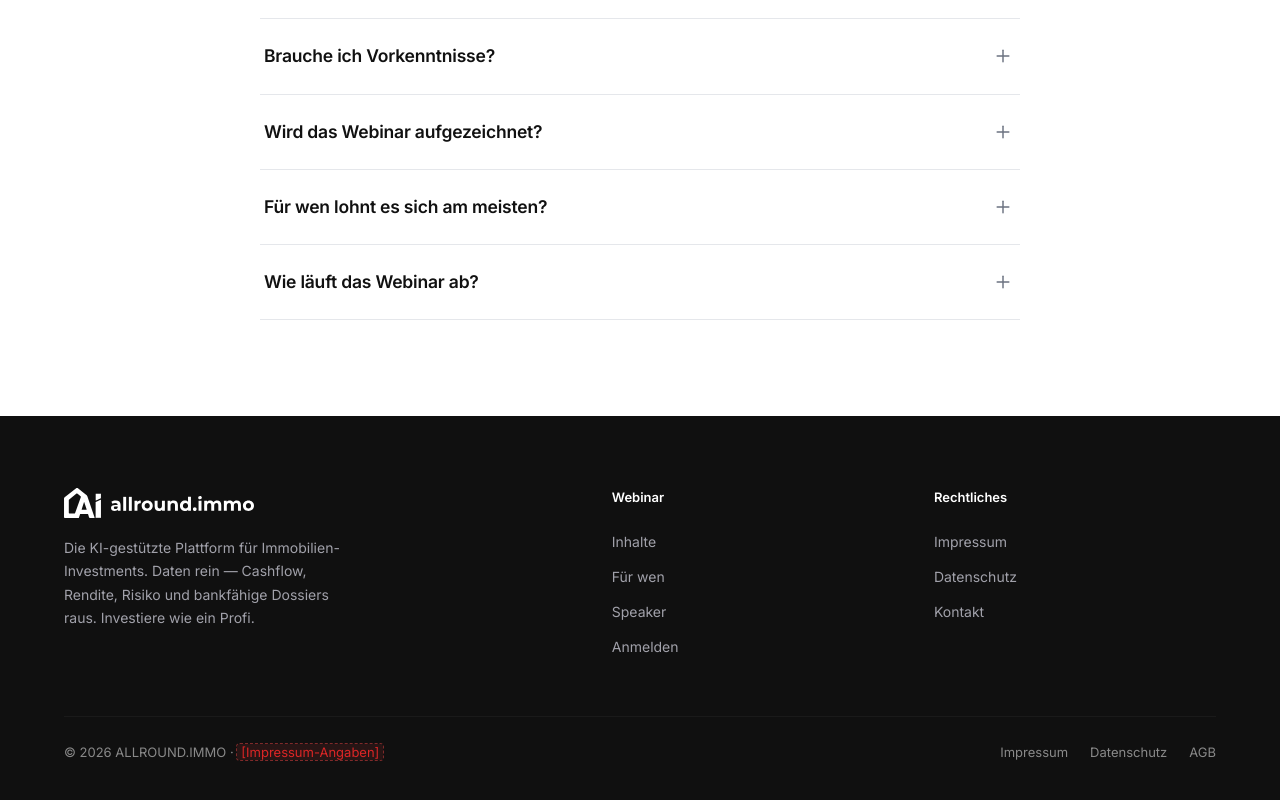
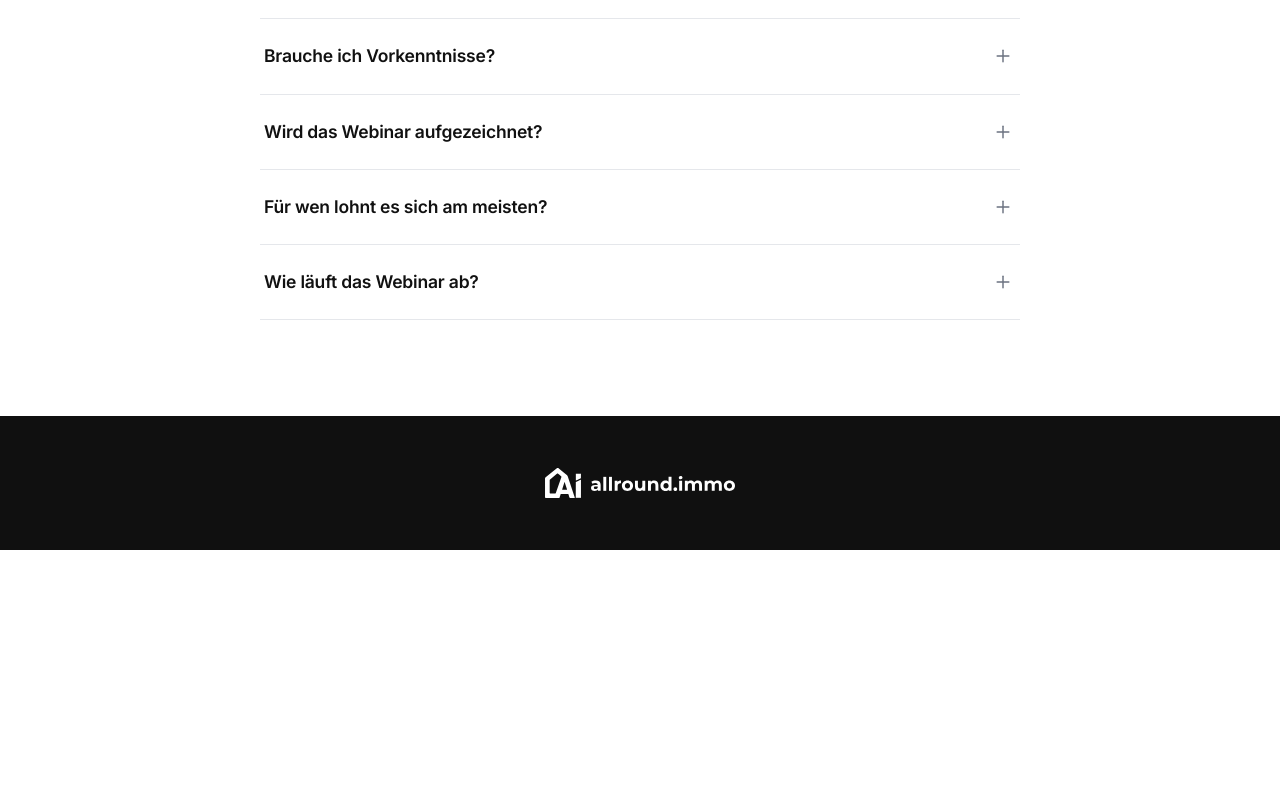
Before and after one commit to maximilian-invest/Funnel, a Next.js app: page / in a window 1280 px wide. Shown: the part 5233-6033 px from the top of the page. After the commit the page ends 5783 px from the top, so only its background shows below. Built offline with nearby package versions, Linux system fonts and the light colour scheme.

Commit message:
chore: reduce footer to logo only
Remove Impressum/Datenschutz/AGB/Kontakt links, brand blurb and copyright
placeholder from the footer on all pages — footer now shows just the logo.

https://claude.ai/code/session_01VtsFuTYKbdnNNutkhoKxPc

```diff
--- a/src/app/bestaetigung/page.tsx
+++ b/src/app/bestaetigung/page.tsx
@@ -124,7 +124,7 @@ export default function ConfirmationPage() {
         </div>
       </section>
 
-      <Footer variant="compact" />
+      <Footer />
     </>
   );
 }
--- a/src/app/globals.css
+++ b/src/app/globals.css
@@ -660,3 +660,7 @@ svg.lucide { stroke-width: 1.75; }
   .seats-dot { animation: none; }
   .seats-fill { transition: none; }
 }
+
+/* footer reduced to logo only */
+.footer { padding: 52px 0; }
+.footer-min { display: flex; align-items: center; justify-content: center; }
--- a/src/app/page.tsx
+++ b/src/app/page.tsx
@@ -320,7 +320,7 @@ export default function LandingPage() {
         </div>
       </section>
 
-      <Footer variant="full" />
+      <Footer />
     </>
   );
 }
--- a/src/components/Footer.tsx
+++ b/src/components/Footer.tsx
@@ -3,70 +3,16 @@ import { asset } from "@/lib/asset";
 const MARK_WHITE = asset("/assets/logo-mark-white.svg");
 const WORD_WHITE = asset("/assets/logo-wordmark-white.svg");
 
-export function Footer({ variant = "full" }: { variant?: "full" | "compact" }) {
-  if (variant === "compact") {
-    return (
-      <footer className="footer">
-        <div className="container">
-          <div
-            className="footer-bottom"
-            style={{ marginTop: 0, borderTop: "none", paddingTop: 0 }}
-          >
-            <span className="brand">
-              {/* eslint-disable-next-line @next/next/no-img-element */}
-              <img className="mark" src={MARK_WHITE} alt="Allround.immo" style={{ height: 26 }} />
-              {/* eslint-disable-next-line @next/next/no-img-element */}
-              <img className="word" src={WORD_WHITE} alt="" style={{ height: 13 }} />
-            </span>
-            <span className="legal">
-              <a href="#">Impressum</a>
-              <a href="#">Datenschutz</a>
-              <a href="#">Kontakt</a>
-            </span>
-          </div>
-        </div>
-      </footer>
-    );
-  }
-
+export function Footer() {
   return (
     <footer className="footer">
       <div className="container">
-        <div className="footer-top">
-          <div className="brand-block">
-            <span className="brand">
-              {/* eslint-disable-next-line @next/next/no-img-element */}
-              <img className="mark" src={MARK_WHITE} alt="Allround.immo" />
-              {/* eslint-disable-next-line @next/next/no-img-element */}
-              <img className="word" src={WORD_WHITE} alt="" style={{ height: 15 }} />
-            </span>
-            <p>
-              Die KI-gestützte Plattform für Immobilien-Investments. Daten rein — Cashflow,
-              Rendite, Risiko und bankfähige Dossiers raus. Investiere wie ein Profi.
-            </p>
-          </div>
-          <div className="footer-col">
-            <h4>Webinar</h4>
-            <a href="#lernen">Inhalte</a>
-            <a href="#fuerwen">Für wen</a>
-            <a href="#host">Speaker</a>
-            <a href="#anmelden">Anmelden</a>
-          </div>
-          <div className="footer-col">
-            <h4>Rechtliches</h4>
-            <a href="#">Impressum</a>
-            <a href="#">Datenschutz</a>
-            <a href="#">Kontakt</a>
-          </div>
-        </div>
-        <div className="footer-bottom">
-          <span className="copy">
-            © 2026 ALLROUND.IMMO · <span className="ph">[Impressum-Angaben]</span>
-          </span>
-          <span className="legal">
-            <a href="#">Impressum</a>
-            <a href="#">Datenschutz</a>
-            <a href="#">AGB</a>
+        <div className="footer-min">
+          <span className="brand">
+            {/* eslint-disable-next-line @next/next/no-img-element */}
+            <img className="mark" src={MARK_WHITE} alt="Allround.immo" />
+            {/* eslint-disable-next-line @next/next/no-img-element */}
+            <img className="word" src={WORD_WHITE} alt="" style={{ height: 15 }} />
           </span>
         </div>
       </div>
```
